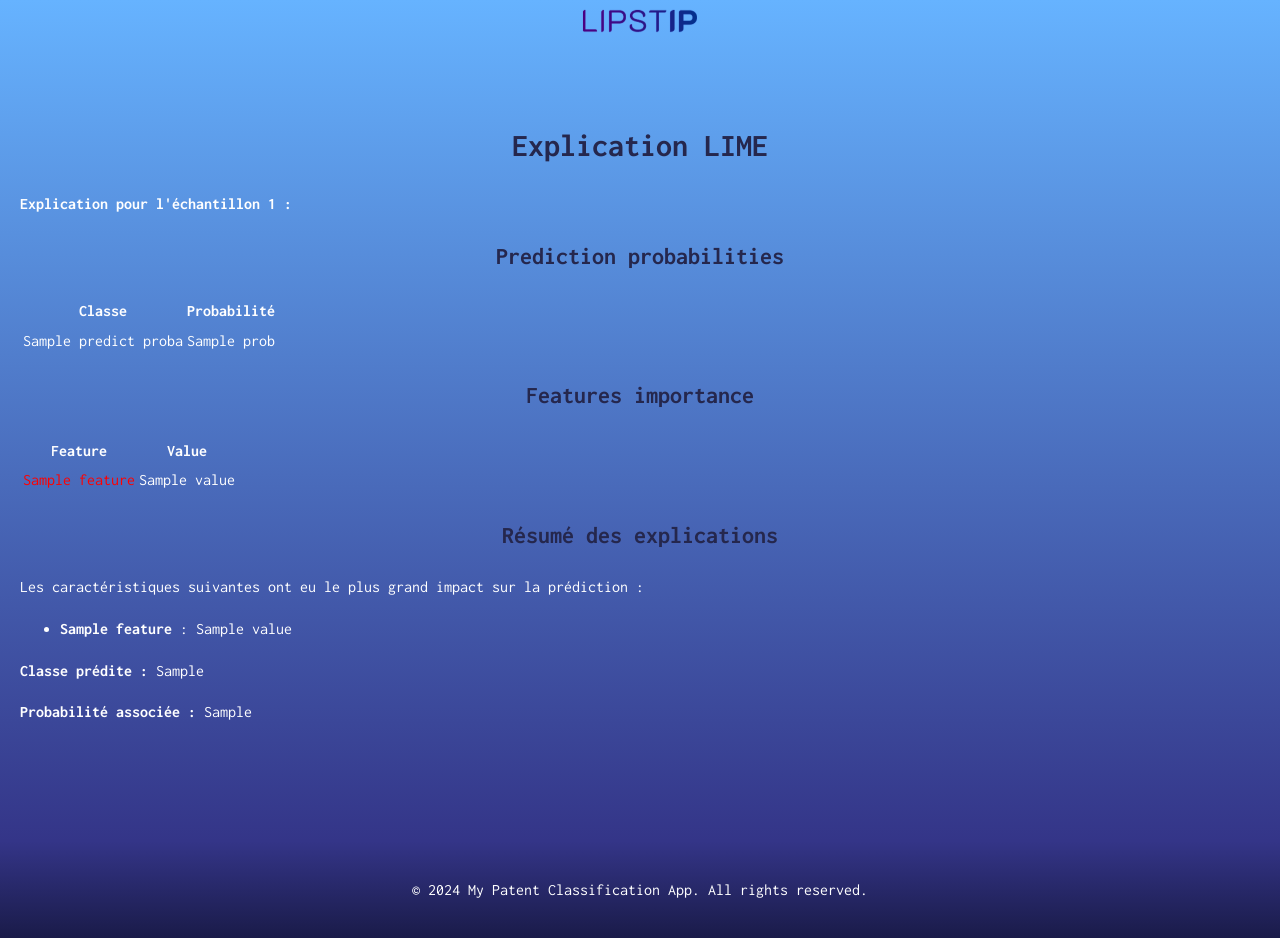
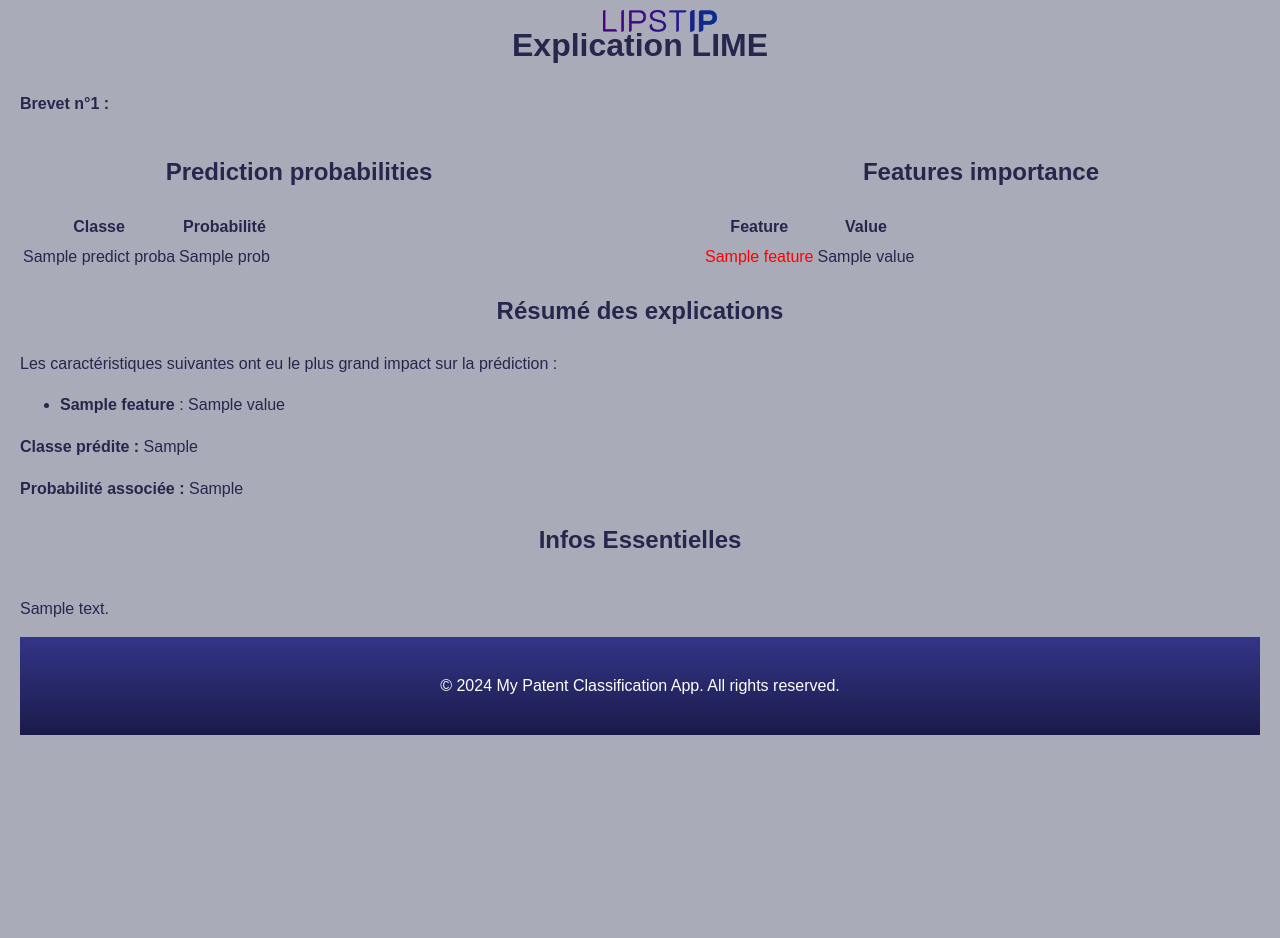
Before and after one commit to ktzkvin/Mastercamp-EXPLAIN, a Flask app: template templates/explain.html in a window 1280 px wide. After the commit the page ends 735 px from the top, so only its background shows below. Run offline with Flask 3, Linux system fonts and the light colour scheme; the template is opened without the code that fills it: most values are stand-ins (such as "Sample title", 1, 10 or a date in 2020); parts of the project's set-up code (start-up, migrations or seed data) failed here and were passed over.

Commit message:
ajout de la page explain

```diff
--- a/app.py
+++ b/app.py
@@ -1,6 +1,72 @@
 from flask import Flask, render_template
+import joblib
+import lime
+import lime.lime_tabular
+import numpy as np
+import pandas as pd
+from sklearn.preprocessing import StandardScaler
+from sklearn.linear_model import LogisticRegression
 
 app = Flask(__name__)
+
+# Charger les données et les modèles une seule fois au démarrage de l'application
+sample_df = joblib.load('sample_df_with_updated_embeddings.pkl')
+log_reg_model = joblib.load('log_reg_model_balanced.pkl')
+scaler = joblib.load('scaler_balanced.pkl')
+
+# Fonction pour générer une explication LIME
+def generate_lime_explanation(index):
+    selected_sample = sample_df.iloc[index]
+    application_number = selected_sample["Numéro d'application"]
+    description = selected_sample['infos_essentielles']
+
+    X = np.array(selected_sample['embeddings_bert']).reshape(1, -1)
+    X_scaled = scaler.transform(X)
+
+    embeddings = np.vstack(sample_df['embeddings_bert'].dropna().values)
+
+    explainer = lime.lime_tabular.LimeTabularExplainer(
+        embeddings,
+        feature_names=['Embedding_' + str(i) for i in range(X_scaled.shape[1])],
+        class_names=log_reg_model.classes_,
+        discretize_continuous=True
+    )
+
+    exp = explainer.explain_instance(X_scaled[0], log_reg_model.predict_proba, num_features=10)
+    exp_map = exp.as_map()
+    feature_weights = []
+    for feature, weight in exp_map[1]:
+        try:
+            feature_name = exp.domain_mapper.map_exp_ids([feature])[0]
+            feature_weights.append((feature_name, weight))
+        except IndexError:
+            continue
+
+    important_words = extract_important_words(description, feature_weights)
+
+    explanation = {
+        'application_number': application_number,
+        'description': description,
+        'predict_proba': [(log_reg_model.classes_[i], prob) for i, prob in enumerate(exp.predict_proba[0])] if len(exp.predict_proba.shape) > 1 else [(log_reg_model.classes_[0], exp.predict_proba)],
+        'feature_weights': feature_weights,
+        'predicted_class': log_reg_model.classes_[np.argmax(exp.predict_proba[0])] if len(exp.predict_proba.shape) > 1 else log_reg_model.classes_[0],
+        'predicted_prob': max(exp.predict_proba[0]) if len(exp.predict_proba.shape) > 1 else exp.predict_proba,
+        'important_words': important_words
+    }
+
+    return explanation
+
+# Fonction pour extraire les mots importants
+def extract_important_words(description, feature_weights):
+    word_weights = []
+    for segment in description:
+        words = segment.split()
+        segment_weights = []
+        for word in words:
+            weight = sum(weight for feature, weight in feature_weights if feature in word)
+            segment_weights.append((word, weight))
+        word_weights.append(segment_weights)
+    return word_weights
 
 @app.route('/')
 def home():
@@ -8,35 +74,21 @@ def home():
 
 @app.route('/import_patent')
 def import_patent():
-    # Logique pour l'importation d'un brevet
     return render_template('import_patent.html')
 
 @app.route('/classification_result')
 def classification_result():
-    # Exemples de données de classification
     example_classification_result = {
-        'patent': {
-            'application_number': '123456789'
-        },
+        'patent': {'Numéro d\'application': '123456789'},
         'predicted_category': 'Category A',
         'explanation': 'This is the explanation for the classification result.'
     }
-
-    # Passez example_classification_result au template
     return render_template('classification_result.html', classification_result=example_classification_result)
 
 @app.route('/explain/<int:index>')
 def explain_view(index):
-    # Exemple de données d'explication LIME pour un échantillon
-    example_explanation = {
-        'predict_proba': [('Class 1', 0.7), ('Class 2', 0.3)],
-        'feature_weights': [('Feature 1', 0.5), ('Feature 2', -0.3)],
-        'predicted_class': 'Class 1',
-        'predicted_prob': 0.7
-    }
-
-    # Passez example_explanation et index au template
-    return render_template('explain.html', index=index, explanation=example_explanation)
+    explanation = generate_lime_explanation(index)
+    return render_template('explain.html', index=index, explanation=explanation)
 
 if __name__ == "__main__":
     app.run(debug=True)
--- a/static/css/explain.css
+++ b/static/css/explain.css
@@ -1,5 +1,38 @@
-.explain-body{
-    background: linear-gradient(to bottom, #66b3ff, #343588);
-    padding: 100px 20px;
-    color: #fff;
+body {
+    font-family: Arial, sans-serif;
+    margin: 20px;
 }
+
+textarea {
+    width: 100%;
+    padding: 10px;
+    margin-bottom: 20px;
+}
+
+button {
+    padding: 10px 20px;
+    background-color: #4CAF50;
+    color: white;
+    border: none;
+    cursor: pointer;
+}
+
+button:hover {
+    background-color: #45a049;
+}
+
+span {
+    padding: 2px;
+    margin: 2px;
+    display: inline-block;
+}
+
+.lime-explanation {
+    display: flex;
+    flex-direction: row;
+    justify-content: space-between;
+}
+
+.lime-prediction, .lime-weights {
+    width: 45%;
+}
--- a/templates/explain.html
+++ b/templates/explain.html
@@ -4,12 +4,21 @@
 
 {% block extra_head %}
     <link rel="stylesheet" href="{{ url_for('static', filename='css/explain.css') }}">
+    <style>
+        .highlight {
+            background-color: yellow;
+        }
+        .scrollable {
+            max-height: 300px;
+            overflow-y: scroll;
+        }
+    </style>
 {% endblock %}
 
 {% block content %}
-<div class ="explain-body">
+<div class="explain-body">
     <h1>Explication LIME</h1>
-<p><strong>Explication pour l'échantillon {{ index }} :</strong></p>
+    <p><strong>Brevet n°{{ explanation.application_number }} :</strong></p>
     <div class="lime-explanation">
         <div class="lime-prediction">
             <h2>Prediction probabilities</h2>
@@ -51,5 +60,10 @@
     </ul>
     <p><strong>Classe prédite :</strong> {{ explanation.predicted_class }}</p>
     <p><strong>Probabilité associée :</strong> {{ explanation.predicted_prob }}</p>
+
+    <h2>Infos Essentielles</h2>
+    <div class="scrollable">
+        <p>{{ explanation.description }}</p>
+    </div>
 </div>
 {% endblock %}
--- a/templates/home.html
+++ b/templates/home.html
@@ -5,7 +5,7 @@
 {% block content %}
 <section id="home" class="intro">
     <div class="welcome-text">
-        <p><strong>Welcome to <br> our patent classification <br> app!</strong></p>
+        <p><strong>Welcome to <br> our patent classification <br> app !</strong></p>
         <div class="welcome-text2">
             <p>Use the links to import<br> a patent description or view <br> the classification results.</p>
         </div>
@@ -14,7 +14,7 @@
     <div class="boutons">
         <div class="bouton-import"><a href="{{ url_for('import_patent') }}" class="button">Importer un brevet</a></div>
         <a href="{{ url_for('classification_result') }}" class="button">Résultats de classification</a>
-         <a href="{{ url_for('explain_view', index=0) }}" class ="button">Explanation for sample 0</a>
+         <a href="{{ url_for('explain_view', index=0) }}" class ="button">Explication pour l'echantillon 0</a>
     </div>
 </section>
 {% endblock %}
```
Also changed, not shown: 2 other files. Lines whose indentation alone changed are shown as unchanged.
